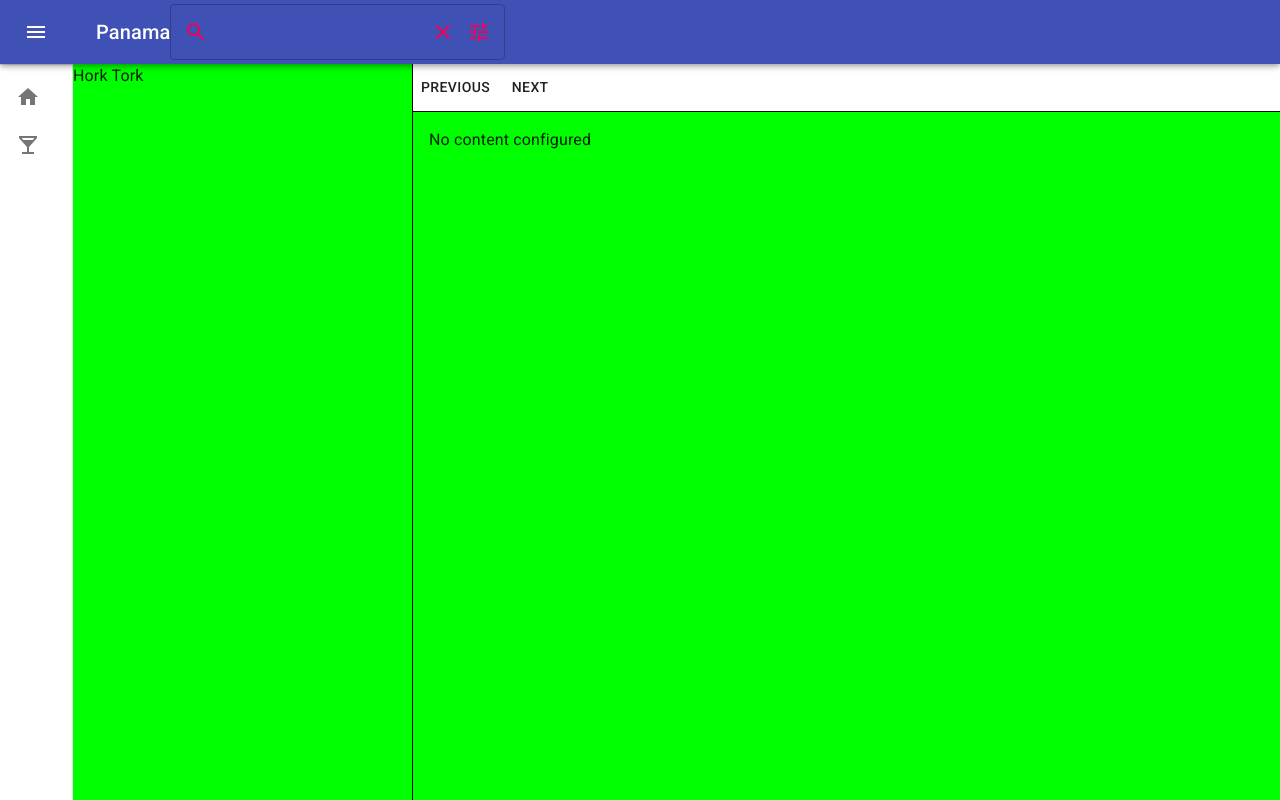
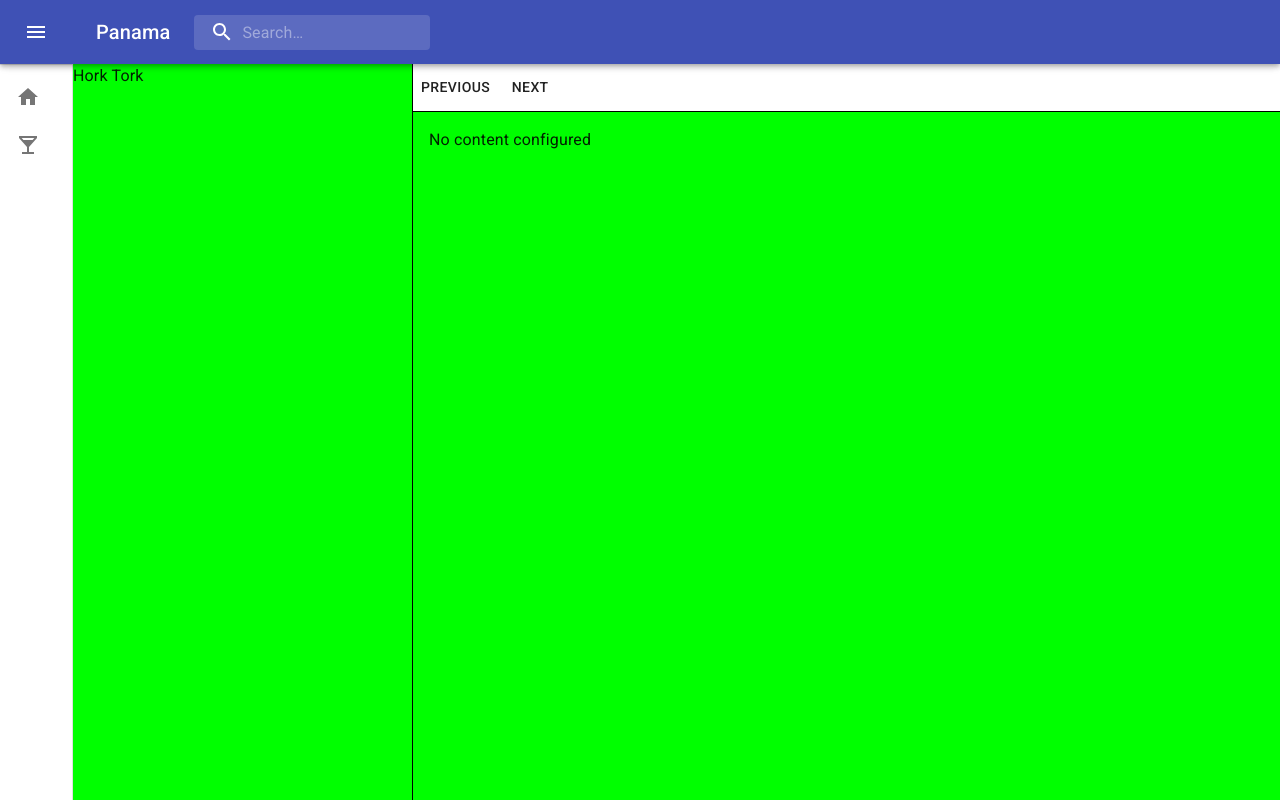
Before and after one commit to cohoe/panama, a React (Create React App) app: page / in a window 1280 px wide. Built offline with nearby package versions, Linux system fonts and the light colour scheme.

Commit message:
upgrade to new react router, add search box

```diff
--- a/src/components/Page/Content/ContentPane.js
+++ b/src/components/Page/Content/ContentPane.js
@@ -3,7 +3,8 @@ import React from 'react';
 import {makeStyles, useTheme} from '@material-ui/core/styles';
 import Typography from '@material-ui/core/Typography';
 import {CocktailPane} from "../../Cocktail";
-import {Switch, Route, useParams} from "react-router-dom";
+import {Route, Routes, useParams} from "react-router-dom";
+
 
 const useStyles = makeStyles((theme) => ({
     contentPane: {
@@ -34,22 +35,19 @@ export const ContentPane = () => {
     console.log(cocktail_slug, spec_slug)
 
     return (
-        <Switch>
-            <Route exact path="/cocktails/:cocktail_slug/:spec_slug">
+        <Routes>
+            <Route exact path="/cocktails/:cocktail_slug/:spec_slug" element={
                 <div className={classes.contentPane + ' ' + classes.contentPaneActive}>
                     <CocktailPane/>
-                </div>
-            </Route>
-            <Route exact path="/cocktails">
+                </div>}/>
+            <Route exact path="/cocktails" element={
                 <div className={classes.contentPane + ' ' + classes.contentPaneInactive}>
                     <Typography>Select a cocktail.</Typography>
-                </div>
-            </Route>
-            <Route path="/">
+                </div>}/>
+            <Route path="/" element={
                 <div className={classes.contentPane}>
                     <Typography>No content configured</Typography>
-                </div>
-            </Route>
-        </Switch>
+                </div>}/>
+        </Routes>
     )
 }
--- a/src/components/Page/ScrollPane.js
+++ b/src/components/Page/ScrollPane.js
@@ -3,7 +3,7 @@ import React from 'react';
 import {makeStyles, useTheme} from '@material-ui/core/styles';
 import {CocktailList} from "../Cocktail/CocktailList";
 import {CocktailSearch} from "../Cocktail/CocktailSearch";
-import {Route, Switch} from "react-router-dom";
+import {Route, Routes} from "react-router-dom";
 import Typography from "@material-ui/core/Typography";
 import {ActionBar} from "./ActionBar/ActionBar";
 import {ActionBarButton} from "./ActionBar/ActionBarButton";
@@ -42,8 +42,8 @@ export const ScrollPane = () => {
     const classes = useStyles(theme);
 
     return (
-        <Switch>
-            <Route exact path="/search/cocktails/">
+        <Routes>
+            <Route exact path="/search/cocktails/" element={
                 <div className={classes.scrollPane + ' ' + classes.scrollPaneActive}>
                     <ActionBar>
                         <ActionBarButton text={"clear"}/>
@@ -51,9 +51,8 @@ export const ScrollPane = () => {
                     <div className={classes.scrollPaneInner}>
                         <CocktailSearch/>
                     </div>
-                </div>
-            </Route>
-            <Route exact path="/cocktails/:cocktail_slug/:spec_slug">
+                </div>}/>
+            <Route exact path="/cocktails/:cocktail_slug/:spec_slug" element={
                 <div className={classes.scrollPane + ' ' + classes.scrollPaneInactive}>
                     <ActionBar>
                         <ActionBarButton text={"history"}/>
@@ -62,9 +61,8 @@ export const ScrollPane = () => {
                     <div className={classes.scrollPaneInner}>
                         <CocktailList/>
                     </div>
-                </div>
-            </Route>
-            <Route exact path="/cocktails/">
+                </div>}/>
+            <Route exact path="/cocktails/" element={
                 <div className={classes.scrollPane + ' ' + classes.scrollPaneActive}>
                     <ActionBar>
                         <ActionBarButton text={"history"}/>
@@ -73,13 +71,11 @@ export const ScrollPane = () => {
                     <div className={classes.scrollPaneInner}>
                         <CocktailList/>
                     </div>
-                </div>
-            </Route>
-            <Route path="/">
+                </div>}/>
+            <Route path="/" element={
                 <div className={classes.scrollPane}>
                     <Typography>Hork Tork</Typography>
-                </div>
-            </Route>
-        </Switch>
+                </div>}/>
+        </Routes>
     )
 }
--- a/src/components/Page/SearchBox.js
+++ b/src/components/Page/SearchBox.js
@@ -4,12 +4,47 @@ import SearchIcon from "@material-ui/icons/Search";
 import React from "react";
 import ClearIcon from "@material-ui/icons/Clear";
 import TuneIcon from "@material-ui/icons/Tune";
-import {makeStyles, useTheme} from "@material-ui/core/styles";
+import {alpha, makeStyles, useTheme} from "@material-ui/core/styles";
+import InputBase from '@material-ui/core/InputBase';
+
 
 const useStyles = makeStyles((theme) => ({
-    searchField: {},
-    searchBoxContainer: {
-
+    search: {
+        position: 'relative',
+        borderRadius: theme.shape.borderRadius,
+        backgroundColor: alpha(theme.palette.common.white, 0.15),
+        '&:hover': {
+            backgroundColor: alpha(theme.palette.common.white, 0.25),
+        },
+        marginRight: theme.spacing(2),
+        marginLeft: 0,
+        width: '100%',
+        [theme.breakpoints.up('sm')]: {
+            marginLeft: theme.spacing(3),
+            width: 'auto',
+        },
+    },
+    searchIcon: {
+        padding: theme.spacing(0, 2),
+        height: '100%',
+        position: 'absolute',
+        pointerEvents: 'none',
+        display: 'flex',
+        alignItems: 'center',
+        justifyContent: 'center',
+    },
+    inputRoot: {
+        color: 'inherit',
+    },
+    inputInput: {
+        padding: theme.spacing(1, 1, 1, 0),
+        // vertical padding + font size from searchIcon
+        paddingLeft: `calc(1em + ${theme.spacing(4)}px)`,
+        transition: theme.transitions.create('width'),
+        width: '100%',
+        [theme.breakpoints.up('md')]: {
+            width: '20ch',
+        }
     }
 }))
 
@@ -18,30 +53,43 @@ export function SearchBox() {
     const classes = useStyles(theme);
 
     return (
-        <div className={classes.searchBoxContainer}>
-            <TextField
-                className={classes.searchField}
-                InputProps={{
-                    startAdornment: (
-                        <InputAdornment position="start">
-                            <IconButton edge="start" color="secondary">
-                                <SearchIcon/>
-                            </IconButton>
-                        </InputAdornment>
-                    ),
-                    endAdornment: (
-                        <InputAdornment position="end">
-                            <IconButton edge="end" color="secondary">
-                                <ClearIcon/>
-                            </IconButton>
-                            <IconButton edge="end" color="secondary">
-                                <TuneIcon/>
-                            </IconButton>
-                        </InputAdornment>
-                    ),
+        <div className={classes.search}>
+            <div className={classes.searchIcon}>
+                <SearchIcon/>
+            </div>
+            <InputBase
+                placeholder="Search…"
+                classes={{
+                    root: classes.inputRoot,
+                    input: classes.inputInput,
                 }}
-                variant={"outlined"}
+                inputProps={{'aria-label': 'search'}}
             />
         </div>
+        // <div className={classes.searchBoxContainer}>
+        //     <TextField
+        //         className={classes.searchField}
+        //         InputProps={{
+        //             startAdornment: (
+        //                 <InputAdornment position="start">
+        //                     <IconButton edge="start" color="secondary">
+        //                         <SearchIcon/>
+        //                     </IconButton>
+        //                 </InputAdornment>
+        //             ),
+        //             endAdornment: (
+        //                 <InputAdornment position="end">
+        //                     <IconButton edge="end" color="secondary">
+        //                         <ClearIcon/>
+        //                     </IconButton>
+        //                     <IconButton edge="end" color="secondary">
+        //                         <TuneIcon/>
+        //                     </IconButton>
+        //                 </InputAdornment>
+        //             ),
+        //         }}
+        //         variant={"outlined"}
+        //     />
+        // </div>
     )
 }
```
Also changed, not shown: package.json (+12 -13 lines), 1 other file (tests, documents, lock files or other folders).
